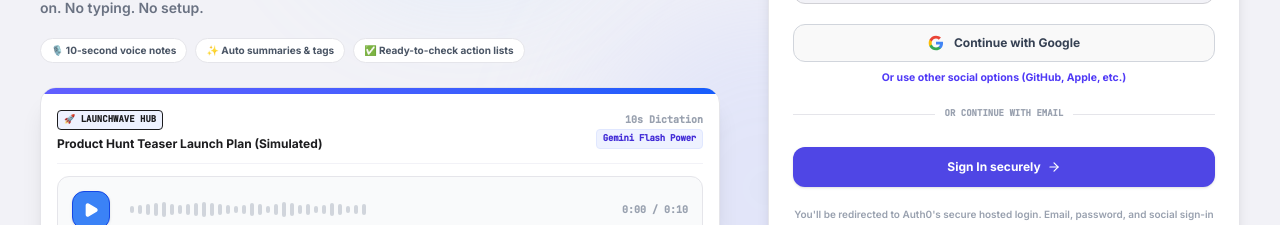
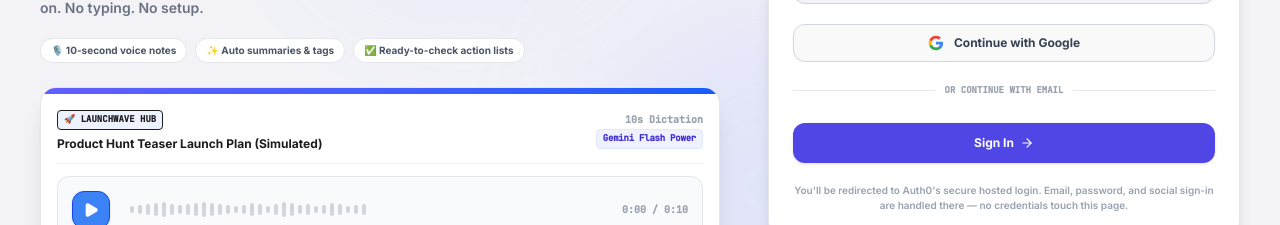
Before and after one commit to Picklemaster09/notewave-web, a React (Vite) app: page / in a window 1280 px wide. Shown: the part 340-565 px from the top of the page. Built offline with nearby package versions, Linux system fonts and the light colour scheme; no server answers.

Commit message:
Simplify auth card: drop "other social" link, plain button labels
Remove the GitHub/Apple "other social options" link and use plain
"Sign In" / "Register" labels on the primary button.

Co-Authored-By: Claude Opus 4.8 <noreply@anthropic.com>

```diff
--- a/src/components/NoteWaveLanding.tsx
+++ b/src/components/NoteWaveLanding.tsx
@@ -640,14 +640,6 @@ export default function NoteWaveLanding({ onLanguageChange, currentLanguage = "e
                 </svg>
                 <span>Continue with Google</span>
               </button>
-
-              <button
-                type="button"
-                onClick={() => handleAuth0SocialSignIn()}
-                className="w-full text-center text-[10.5px] font-bold text-indigo-600 hover:text-indigo-800 transition-all cursor-pointer hover:underline"
-              >
-                Or use other social options (GitHub, Apple, etc.)
-              </button>
             </div>
 
             {/* Separator line */}
@@ -678,7 +670,7 @@ export default function NoteWaveLanding({ onLanguageChange, currentLanguage = "e
               onClick={() => onLogin?.({ signup: authTab === "register" })}
               className="w-full mt-1 text-xs font-bold py-3 px-4 rounded-xl bg-[#4F46E5] hover:bg-indigo-700 text-white transition-all shadow-sm active:scale-95 flex items-center justify-center gap-1.5 cursor-pointer"
             >
-              <span>{authTab === "signin" ? "Sign In securely" : "Create my free account"}</span>
+              <span>{authTab === "signin" ? "Sign In" : "Register"}</span>
               <ArrowRight className="w-3.5 h-3.5" />
             </button>
             <p className="text-[10px] text-gray-400 text-center font-semibold leading-normal">
```
